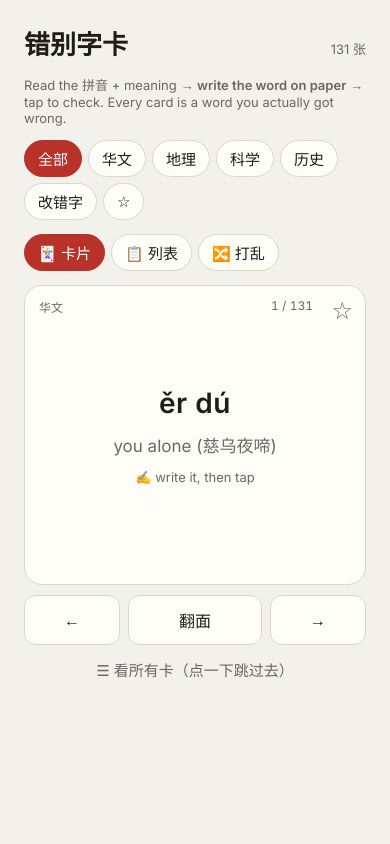
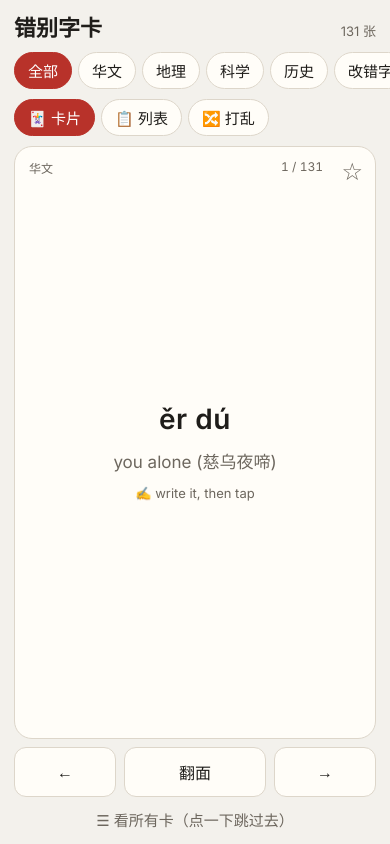
Before and after one commit to User3382/flashcards, a plain HTML site: page cuobiezi.html in a window 390 px wide. Drawn offline with Linux system fonts and the light colour scheme.

Commit message:
错别字卡: phone fix (viewport tag, one-screen layout)

```diff
--- a/cuobiezi.html
+++ b/cuobiezi.html
@@ -1,3 +1,6 @@
+<!doctype html>
+<meta charset="utf-8">
+<meta name="viewport" content="width=device-width, initial-scale=1, viewport-fit=cover">
 <title>错别字卡</title>
 <meta name="claude:viewport-fit-sides" content="cover">
 <link rel="stylesheet" href="https://fonts.googleapis.com/css2?family=Noto+Serif+SC:wght@600&family=Inter:wght@400;600&display=swap">
@@ -15,17 +18,22 @@
   --bg:#16171a; --surface:#202227; --ink:#ece8e1; --muted:#9a948a; --line:#34363c;
   --accent:#e0675d; --accent-soft:#3a2523; --star:#f0b429; --stripe:#4a4c53; color-scheme:dark}
 *{box-sizing:border-box}
-body{background:var(--bg);color:var(--ink);font-family:var(--ui);font-size:15px;
-  padding-left:max(16px,env(safe-area-inset-left,0px));padding-right:max(16px,env(safe-area-inset-right,0px));padding-block:16px 40px}
-.wrap{max-width:560px;margin:0 auto;display:flex;flex-direction:column;gap:14px}
-header{display:flex;align-items:baseline;justify-content:space-between;gap:8px;flex-wrap:wrap}
-h1{font-family:var(--hanzi);font-size:26px;margin:0}
+html,body{height:100%;margin:0;overscroll-behavior:none}
+body{background:var(--bg);color:var(--ink);font-family:var(--ui);font-size:15px;-webkit-tap-highlight-color:transparent}
+.wrap{max-width:560px;margin:0 auto;display:flex;flex-direction:column;gap:10px;height:100vh;height:100dvh;overflow:hidden;box-sizing:border-box;
+  padding:max(10px,env(safe-area-inset-top,0px)) max(14px,env(safe-area-inset-right,0px)) max(10px,env(safe-area-inset-bottom,0px)) max(14px,env(safe-area-inset-left,0px))}
+header{display:flex;align-items:baseline;justify-content:space-between;gap:8px;flex:none}
+h1{font-family:var(--hanzi);font-size:22px;margin:0}
 .sub{color:var(--muted);font-size:13px}
-.row{display:flex;gap:6px;flex-wrap:wrap}
+.row{display:flex;gap:6px;flex-wrap:nowrap;overflow-x:auto;flex:none;scrollbar-width:none;margin-inline:-14px;padding-inline:14px}
+.row::-webkit-scrollbar{display:none}
+.row button{flex:none;white-space:nowrap}
+#cardView{flex:1;min-height:0;display:flex;flex-direction:column;gap:8px}
+#listView{flex:1;min-height:0;overflow-y:auto}
 button{font:inherit;color:var(--ink);background:var(--surface);border:1px solid var(--line);border-radius:999px;padding:7px 13px;cursor:pointer}
 button:focus-visible{outline:2px solid var(--accent);outline-offset:2px}
 .chip[aria-pressed="true"],.mode[aria-pressed="true"]{background:var(--accent);border-color:var(--accent);color:#fff}
-.card{background:var(--surface);border:1px solid var(--line);border-radius:18px;min-height:300px;padding:22px 20px;
+.card{background:var(--surface);border:1px solid var(--line);border-radius:18px;flex:1;min-height:0;overflow-y:auto;padding:40px 20px 22px;
   display:flex;flex-direction:column;align-items:center;justify-content:center;gap:12px;text-align:center;cursor:pointer;position:relative;user-select:none;touch-action:pan-y}
 .card .tag{position:absolute;top:12px;left:14px;font-size:12px;color:var(--muted)}
 .card .count{position:absolute;top:12px;right:52px;font-size:12px;color:var(--muted);font-variant-numeric:tabular-nums}
@@ -57,8 +65,10 @@ button:focus-visible{outline:2px solid var(--accent);outline-offset:2px}
 .item .starbtn{position:static}
 .empty{color:var(--muted);text-align:center;padding:30px 0}
 [hidden]{display:none!important}
-.listbtn{background:none;border:none;color:var(--muted);font-size:15px;padding:10px 0;margin-top:4px;width:100%}
-.sheet{position:fixed;inset:0;background:var(--bg);z-index:20;display:flex;flex-direction:column;
+.listbtn{flex:none;background:none;border:none;color:var(--muted);font-size:15px;padding:4px 0;width:100%}
+.bar{flex:none}
+.card{justify-content:safe center}
+.sheet{position:fixed;inset:0;background:var(--bg);z-index:20;display:flex;flex-direction:column;max-width:560px;margin:0 auto;box-sizing:border-box;
   padding-top:env(safe-area-inset-top,0px);padding-bottom:env(safe-area-inset-bottom,0px);
   padding-left:max(16px,env(safe-area-inset-left,0px));padding-right:max(16px,env(safe-area-inset-right,0px))}
 .sheet header{display:flex;align-items:center;gap:8px;padding:12px 0;border-bottom:1px solid var(--line)}
@@ -80,7 +90,6 @@ button:focus-visible{outline:2px solid var(--accent);outline-offset:2px}
     <h1>错别字卡</h1>
     <span class="sub" id="total"></span>
   </header>
-  <p class="sub" style="margin:0">Read the 拼音 + meaning → <b>write the word on paper</b> → tap to check. Every card is a word you actually got wrong.</p>
   <div class="row" id="chips"></div>
   <div class="row">
     <button class="mode" id="mCard" aria-pressed="true">🃏 卡片</button>
@@ -90,7 +99,7 @@ button:focus-visible{outline:2px solid var(--accent);outline-offset:2px}
 
   <section id="cardView">
     <div class="card" id="card" role="button" tabindex="0" aria-label="Flip card"></div>
-    <div class="bar" style="margin-top:10px">
+    <div class="bar">
       <button id="prev" aria-label="Previous">←</button>
       <button id="flip">翻面</button>
       <button id="next" aria-label="Next">→</button>
```
